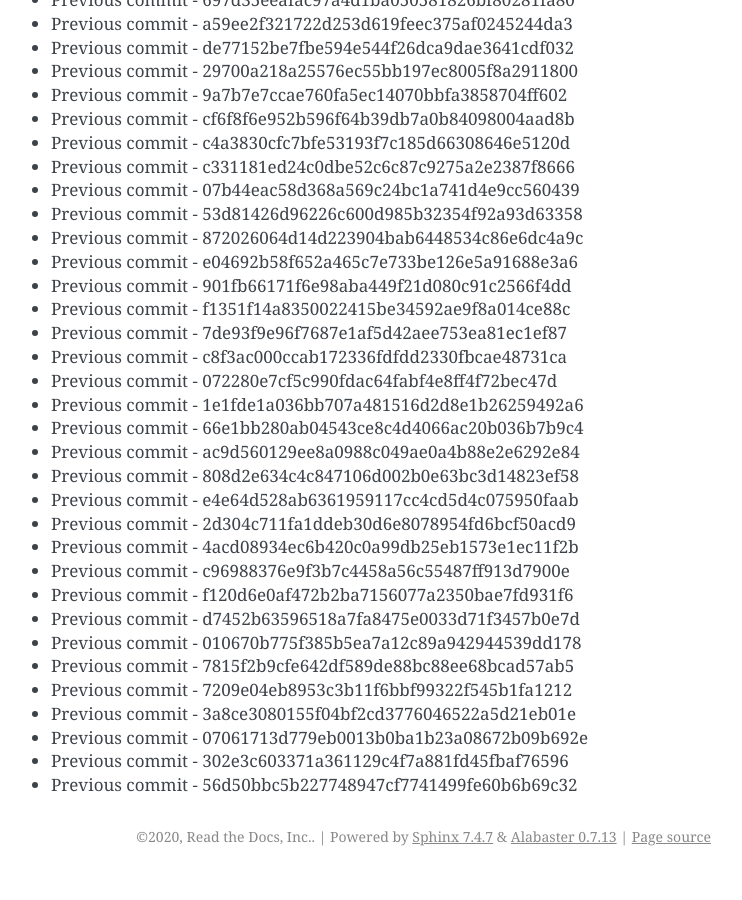
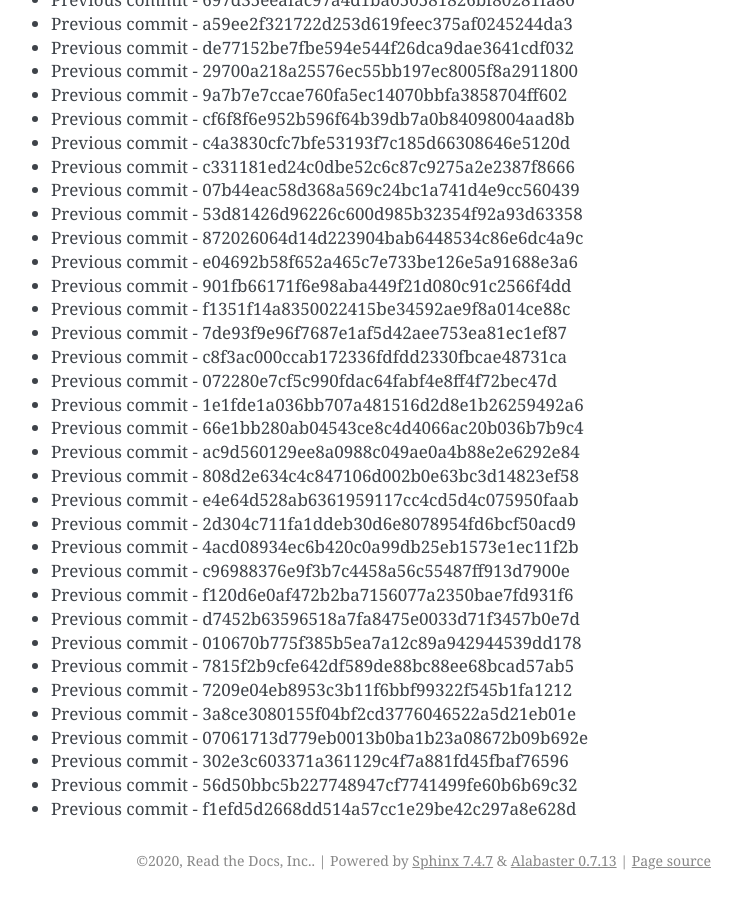
Before and after one commit to readthedocs/rtd-git-stresstest, a Sphinx documentation site: the page built from docs/updates.rst, in a window 1280 px wide and 900 px high, scrolled down 38326 px. Shown: the whole window, without its empty margins (399-1141 px from the left). Built offline with Sphinx 7.4.7, drawn with Linux system fonts in a browser that asks for light colours; before the commit the page ends 39202 px from its top, so only the background shows below that.

Commit message:
Generating commit from previous: f1efd5d2668dd514a57cc1e29be42c297a8e628d

```diff
--- a/docs/updates.rst
+++ b/docs/updates.rst
@@ -1642,3 +1642,4 @@ It can be tested for any performance characteristics.
 * Previous commit - 07061713d779eb0013b0ba1b23a08672b09b692e
 * Previous commit - 302e3c603371a361129c4f7a881fd45fbaf76596
 * Previous commit - 56d50bbc5b227748947cf7741499fe60b6b69c32
+* Previous commit - f1efd5d2668dd514a57cc1e29be42c297a8e628d
```
